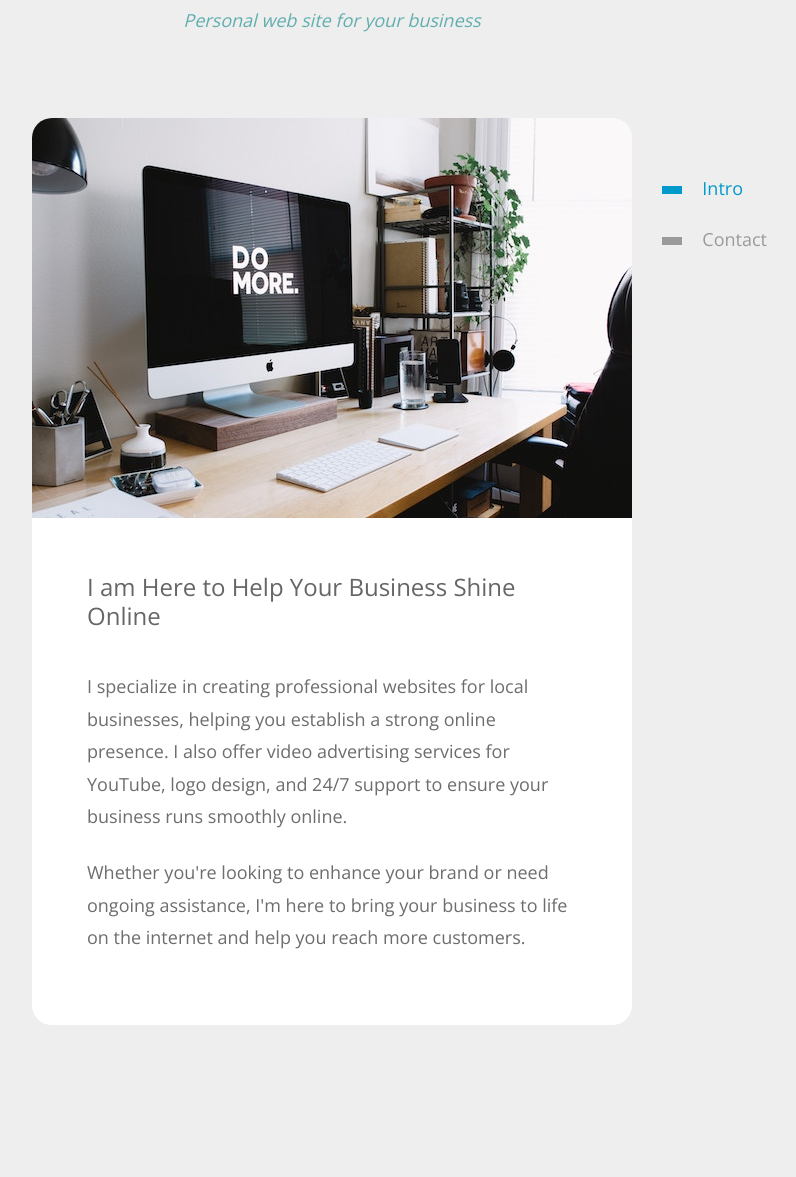
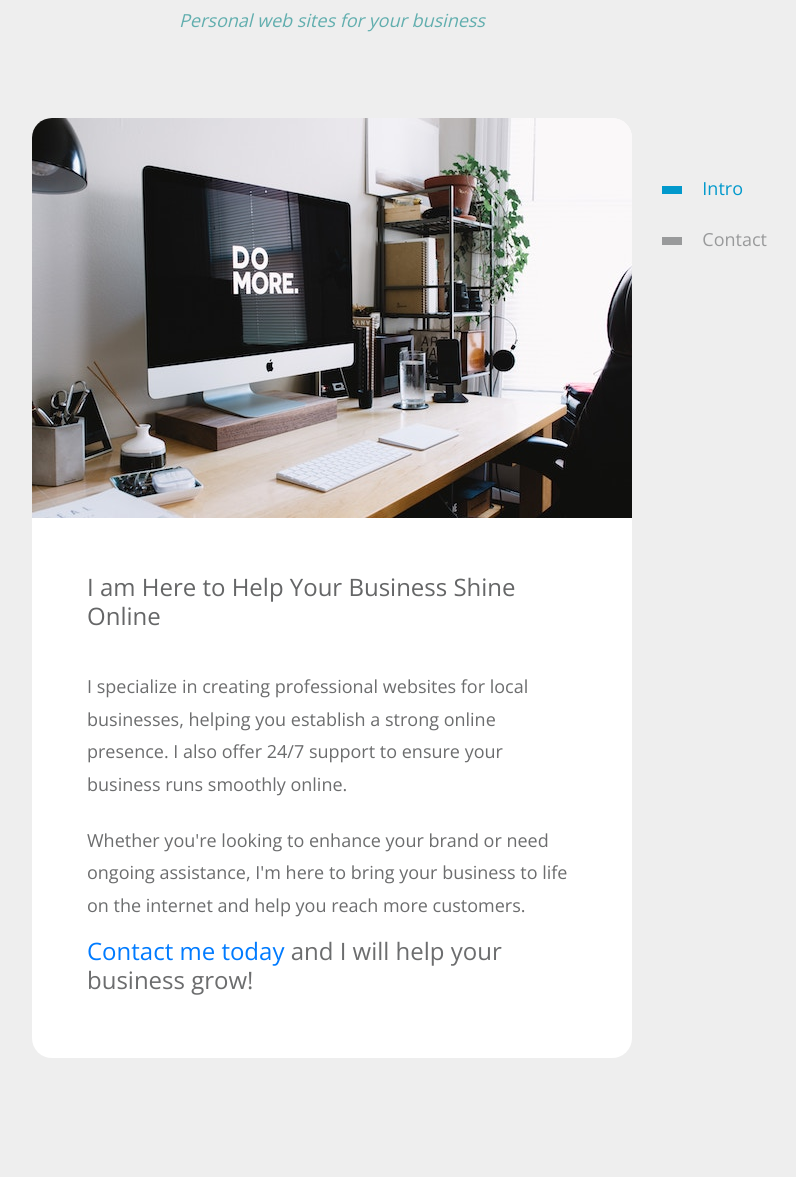
Before and after one commit to bobridze/zavodin, a plain HTML site: page index.html in a window 1280 px wide. Shown: the part 107-1284 px from the top of the page, without its empty margins (308-1104 px from the left). Drawn offline with nearby package versions, Linux system fonts and the light colour scheme.

Commit message:
add link telegram

```diff
--- a/index.html
+++ b/index.html
@@ -17,7 +17,7 @@
     <div class="tm-page-container mx-auto">
         <header class="tm-header text-center">
             <h1 class="tm-title text-uppercase">Vladimir Zavodin</h1>
-            <p class="tm-primary-color"><i>Personal web site for your business</i></p>
+            <p class="tm-primary-color"><i>Personal web sites for your business</i></p>
         </header>
 
         <section class="tm-section">
@@ -45,13 +45,15 @@
                     <h2 class="tm-page-title">I am Here to Help Your Business Shine Online </h2>
                     <p class="mb-4">
                         I specialize in creating professional websites for local businesses, helping you establish a strong online presence.
-                        I also offer video advertising services for YouTube, logo design, and 24/7 support to ensure your business runs smoothly online.
-
+                        I also offer 24/7 support to ensure your business runs smoothly online.
                     </p>
                     <p>
                         Whether you're looking to enhance your brand or need ongoing assistance,
                         I'm here to bring your business to life on the internet and help you reach more customers.
                     </p>
+                    <h4>
+                        <a href="https://t.me/vovan589">Contact me today</a> and I will help your business grow!
+                    </h4>
                 </div>
             </div>
 
```
